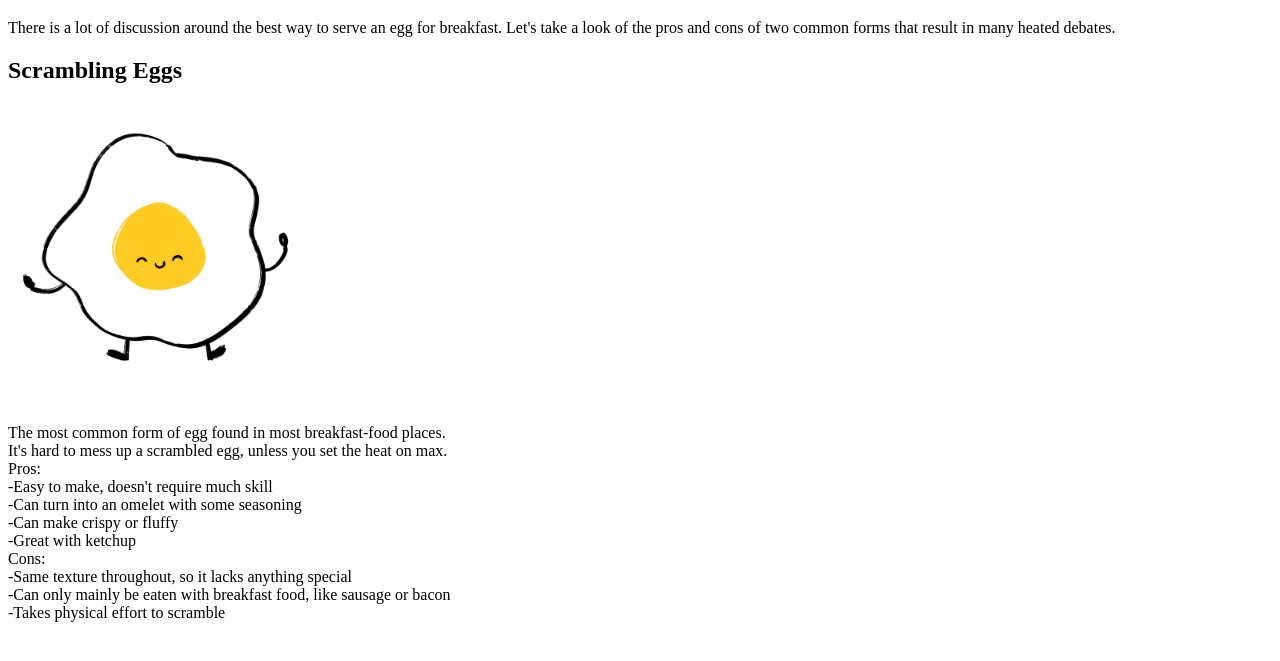
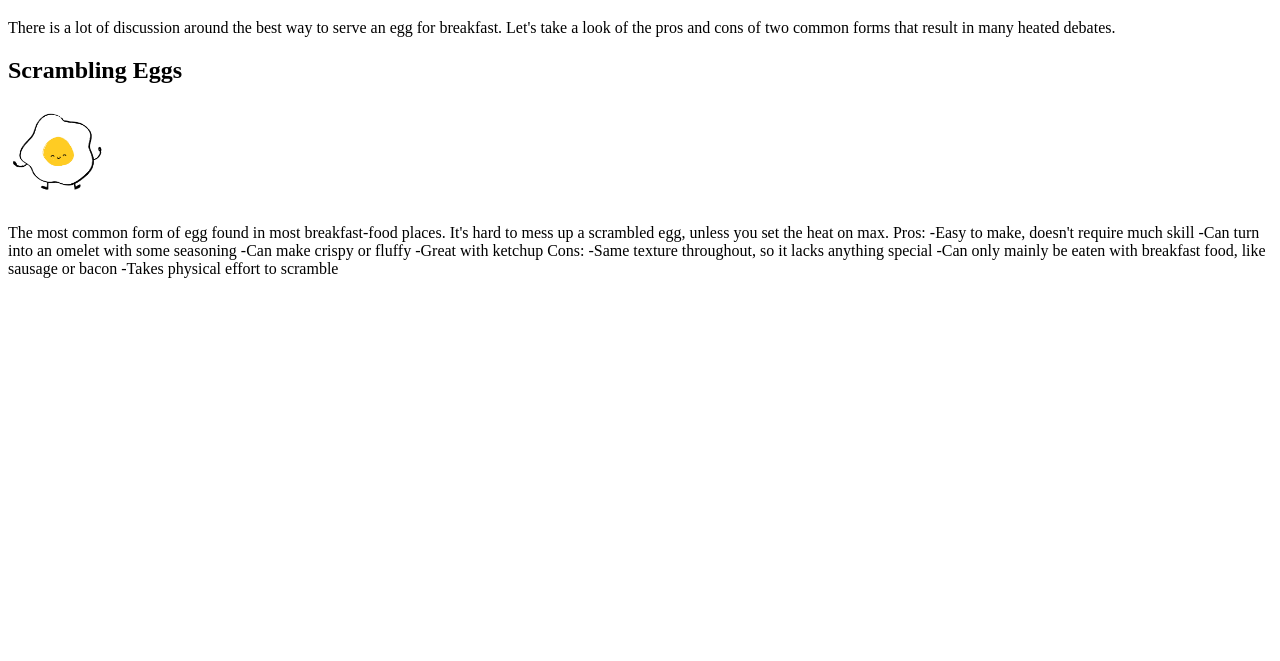
Before and after one commit to n-tamayo/n-tamayo.github.io, a plain HTML site: page index.html in a window 1280 px wide. Shown: the part 61-722 px from the top of the page. Drawn offline with Linux system fonts and the light colour scheme.

Commit message:
Update index.html

```diff
--- a/index.html
+++ b/index.html
@@ -8,30 +8,29 @@
     <p> There is a lot of discussion around the best way to serve an egg for breakfast. Let's take a look
     of the pros and cons of two common forms that result in many heated debates. </p>
     <h2> Scrambling Eggs</h2>
-    <img src= "IMG_1728.png" style="max-width: 300px;">
+    <img src= "IMG_1728.png" style="max-width: 100px;">
     <p> The most common form of egg found in most breakfast-food places.
-      <br>
-      It's hard to mess up a scrambled egg,
+
+    It's hard to mess up a scrambled egg,
     unless you set the heat on max.
-      <br>
+
     Pros:
-      <br>
+
     -Easy to make, doesn't require much skill
-      <br>
+
     -Can turn into an omelet with some seasoning
-      <br>
+
     -Can make crispy or fluffy
-      <br>
+
     -Great with ketchup
-      <br>
+
     Cons:
-      <br>
+
     -Same texture throughout, so it lacks anything special
-      <br>
+
     -Can only mainly be eaten with breakfast food, like sausage or bacon
-      <br>
+
     -Takes physical effort to scramble
-      <br>
     </p>
   </body>
 </html>
```
